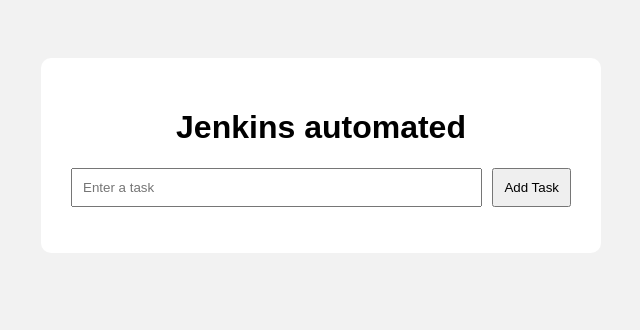
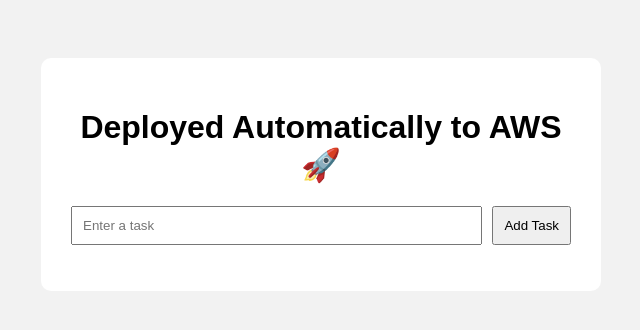
Before and after one commit to Harshavardhana-v/devops-task-manager, a plain HTML site: page index.html in a window 1280 px wide. Shown: the whole page, without its empty margins (319-959 px from the left). Drawn offline with Linux system fonts and the light colour scheme.

Commit message:
Automated to EC2

```diff
--- a/index.html
+++ b/index.html
@@ -9,7 +9,7 @@
 
     <div class="container">
 
-        <h1>Jenkins automated</h1>
+        <h1>Deployed Automatically to AWS 🚀</h1>
 
         <div class="input-area">
             <input type="text" id="taskInput" placeholder="Enter a task">
```
